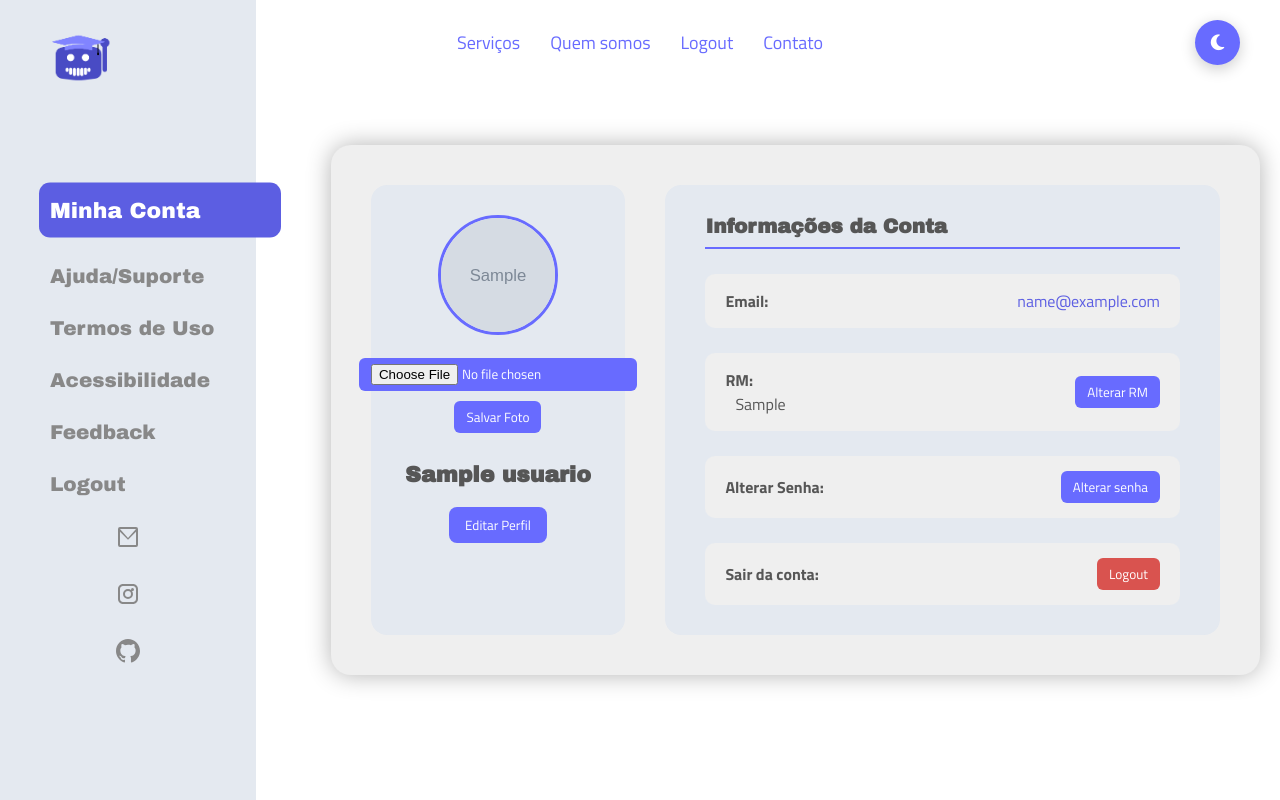
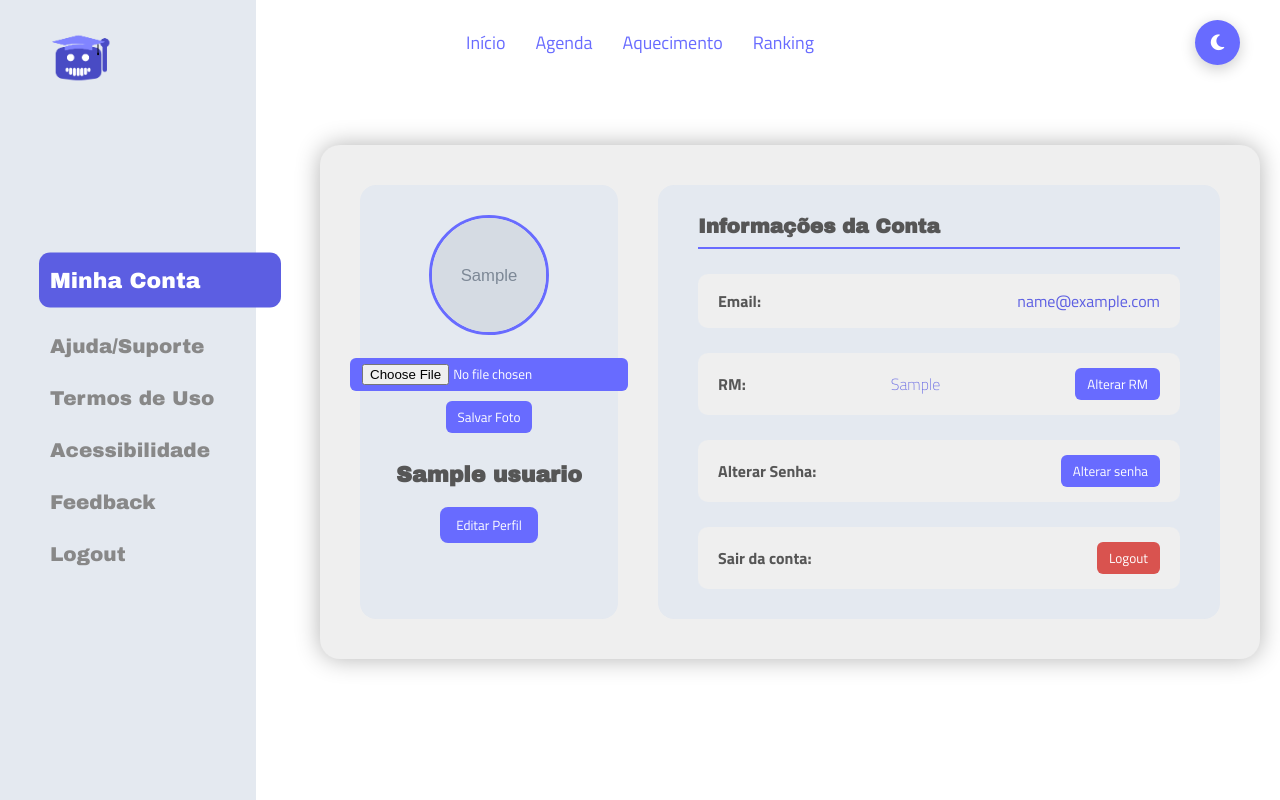
Before and after one commit to solontec/Projeto-Fala.i, a PHP site: page /mensagem/PaginaConta.php in a window 1280 px wide. Run offline with PHP 8.4, Linux system fonts and the light colour scheme; the visitor is signed in with stand-in values (Sample User, id 1); tables that the repository leaves empty or names only in its code hold one stand-in row (values such as "Sample post"); grey boxes marked "Sample" are stand-in pictures; some libraries are stand-ins or nearby versions.

Commit message:
ajustando links da página conta e modal de logout

```diff
--- a/public/PaginaConta.php
+++ b/public/PaginaConta.php
@@ -12,7 +12,6 @@
 
 // Buscar informações do usuário
 $stmt = $conn->prepare("SELECT nome, rm, email, imagem_usuario FROM usuarios WHERE id = ?");
-
 $stmt->bind_param("i", $id);
 $stmt->execute();
 $result = $stmt->get_result();
@@ -24,16 +23,13 @@
 }
 ?>
 
-
 <!DOCTYPE html>
-<html lang="pt-br" >
-
+<html lang="pt-br">
 <head>
   <meta charset="UTF-8" />
   <meta name="viewport" content="width=device-width, initial-scale=1.0" />
   <script>
     (function () {
-
       const savedTheme = localStorage.getItem('theme');
       const systemTheme = window.matchMedia('(prefers-color-scheme: dark)').matches ? 'dark' : 'light';
       const theme = savedTheme || systemTheme;
@@ -45,8 +41,71 @@
   <link rel="stylesheet" href="https://cdnjs.cloudflare.com/ajax/libs/font-awesome/6.5.0/css/all.min.css">
   <script src="https://kit.fontawesome.com/345c519b8f.js" crossorigin="anonymous"></script>
   <link rel="stylesheet" href="static/PaginaConta/PaginaConta.css">
-  <link rel="shortcut icon" href="{{ url_for('static', filename='img/logo.png') }}" type="image/x-icon">
-  <script src="static/PaginaConta/PaginaConta.js"></script>
+  <script src="static/PaginaConta/PaginaConta.js" defer></script>
+
+  <style>
+    /* ====== ESTILOS DO MODAL ====== */
+    .modal-overlay {
+      display: none;
+      position: fixed;
+      top: 0; left: 0;
+      width: 100%; height: 100%;
+      background: rgba(0, 0, 0, 0.6);
+      justify-content: center;
+      align-items: center;
+      z-index: 999;
+    }
+
+    .modal {
+      background: var(--bg-color, #fff);
+      color: var(--text-color, #333);
+      padding: 25px;
+      border-radius: 10px;
+      text-align: center;
+      width: 90%;
+      max-width: 400px;
+      box-shadow: 0 0 20px rgba(0,0,0,0.3);
+      animation: fadeIn 0.2s ease;
+    }
+
+    .modal h3 {
+      margin-bottom: 15px;
+      font-size: 20px;
+    }
+
+    .modal-buttons {
+      display: flex;
+      justify-content: center;
+      gap: 15px;
+      margin-top: 20px;
+    }
+
+    .btn-cancelar {
+      background: #ccc;
+      color: #222;
+      border: none;
+      padding: 10px 20px;
+      border-radius: 6px;
+      cursor: pointer;
+    }
+
+    .btn-confirmar {
+      background: #e74c3c;
+      color: white;
+      border: none;
+      padding: 10px 20px;
+      border-radius: 6px;
+      cursor: pointer;
+    }
+
+    .btn-confirmar:hover { background: #c0392b; }
+    .btn-cancelar:hover { background: #b0b0b0; }
+
+    @keyframes fadeIn {
+      from { opacity: 0; transform: scale(0.95); }
+      to { opacity: 1; transform: scale(1); }
+    }
+  </style>
 </head>
 
 <body>
@@ -54,7 +113,7 @@
     <div class="item-lista">
       <ul>
         <li id="principal">Minha Conta</li>
-      <li><a href="/suporte">Ajuda/Suporte</a></li>
+        <li><a href="PaginaSuporte.php">Ajuda/Suporte</a></li>
         <li><a href="/termos_config">Termos de Uso</a></li>
         <li>Acessibilidade</li>
         <li>Feedback</li>
@@ -63,46 +122,24 @@
     </div>
 
     <div class="icon-lista">
-    <a href="https://mail.google.com/mail/u/0/#inbox?compose=CllgCJlKnNzzslPCvBlmcdPlXcrjSnrVjhMLZMrWRJCgkFRdNlpTgcnsTFLPSKbWMZCpsTcjKfL"
-      target="_blank" rel="noopener noreferrer">
-      <svg xmlns="http://www.w3.org/2000/svg" width="24" height="24" fill="#888" viewBox="0 0 24 24">
-        <path
-          d="M2 4a2 2 0 0 1 2-2h16a2 2 0 0 1 2 2v16a2 2 0 0 1-2 2H4a2 2 0 0 1-2-2V4zm2 0v.01L12 13l8-8.99V4H4zm0 2.828V20h16V6.828l-8 8-8-8z" />
-      </svg>
-    </a>
-
-    <a href="https://instagram.com" target="_blank" aria-label="Instagram">
-      <svg xmlns="http://www.w3.org/2000/svg" width="24" height="24" fill="#626262" viewBox="0 0 24 24">
-        <path
-          d="M7 2C4.243 2 2 4.243 2 7v10c0 2.757 2.243 5 5 5h10c2.757 0 5-2.243 5-5V7c0-2.757-2.243-5-5-5H7zm10 2c1.654 0 3 1.346 3 3v10c0 1.654-1.346 3-3 3H7c-1.654 0-3-1.346-3-3V7c0-1.654 1.346-3 3-3h10zM12 7a5 5 0 100 10 5 5 0 000-10zm0 2a3 3 0 110 6 3 3 0 010-6zm4.5-3a1.5 1.5 0 100 3 1.5 1.5 0 000-3z" />
-      </svg>
-    </a>
-
-    <a href="https://github.com" target="_blank" aria-label="GitHub">
-      <svg xmlns="http://www.w3.org/2000/svg" width="24" height="24" fill="#626262" viewBox="0 0 24 24">
-        <path
-          d="M12 0C5.371 0 0 5.373 0 12c0 5.303 3.438 9.8 8.207 11.387.6.111.793-.26.793-.577 0-.285-.01-1.04-.016-2.04-3.338.726-4.042-1.612-4.042-1.612-.546-1.387-1.333-1.756-1.333-1.756-1.09-.744.083-.729.083-.729 1.205.086 1.838 1.236 1.838 1.236 1.07 1.834 2.809 1.304 3.495.997.108-.775.419-1.305.762-1.604-2.665-.303-5.466-1.335-5.466-5.932 0-1.31.469-2.381 1.236-3.221-.124-.303-.536-1.524.117-3.176 0 0 1.008-.322 3.3 1.23a11.53 11.53 0 013.006-.404c1.02.005 2.045.138 3.006.404 2.29-1.553 3.297-1.23 3.297-1.23.655 1.653.243 2.874.119 3.176.77.84 1.235 1.911 1.235 3.221 0 4.61-2.804 5.625-5.475 5.921.43.372.823 1.102.823 2.222 0 1.604-.014 2.896-.014 3.293 0 .319.192.694.801.576C20.565 21.796 24 17.299 24 12c0-6.627-5.373-12-12-12z" />
-      </svg>
-    </a>
+      <!-- ícones omitidos para brevidade -->
     </div>
   </div>
 
   <nav>
     <div class="nav-left">
       <a href="PaginaInicial.php">
-        <img  src="assets/img/logo.png " alt="Logo do Chatbot" id="logo" class="logo"
-        width="60px">
+        <img src="assets/img/logo.png" alt="Logo do Chatbot" id="logo" class="logo" width="60px">
       </a>
     </div>
     <button class="mobile-menu-toggle" onclick="toggleMobileMenu()">☰</button>
     <ul class="nav-menu" id="nav-menu">
-      <li><a href="PaginaInicial.php">Serviços</a></li>
-      <li><a href="PaginaCadastro.html">Quem somos</a></li>
-      <li><a href="{{ url_for('auth.logout') }}">Logout</a></li>
-      <li><a href="PaginaInicial.html">Contato</a></li>
+      <li><a href="PaginaInicial.php">Início</a></li>
+      <li><a href="PaginaAgenda.php">Agenda</a></li>
+      <li><a href="PaginaAquecimento.php">Aquecimento</a></li>
+      <li><a href="PaginaRanking.php">Ranking</a></li>
     </ul>
     <div class="nav-right">
-      <!-- Botão de Toggle do Modo Escuro -->
       <button id="toggle-dark-mode" class="toggle-mode" title="Alternar modo escuro">
         <i class="fas fa-moon" id="theme-icon"></i>
       </button>
@@ -110,17 +147,13 @@
   </nav>
 
   <div class="tudo">
-    <<div class="perfil-container">
+    <div class="perfil-container">
       <div class="perfil-lateral">
         <div class="foto">
           <?php if (!empty($usuario["imagem_usuario"])): ?>
-        <img src="../<?= htmlspecialchars($usuario["imagem_usuario"]) ?>"
-            alt="Foto do usuário"
-            class="foto-perfil">
+            <img src="../<?= htmlspecialchars($usuario["imagem_usuario"]) ?>" alt="Foto do usuário" class="foto-perfil">
           <?php else: ?>
-        <img src="../assets/user-placeholder.png"
-            alt="Sem foto"
-            class="foto-perfil">
+            <img src="../assets/user-placeholder.png" alt="Sem foto" class="foto-perfil">
           <?php endif; ?>
         </div>
 
@@ -142,8 +175,8 @@
         </div>
 
         <div class="info-card">
-      <label>RM: <p id="rm"><?= htmlspecialchars($usuario["rm"]) ?></p></label>
-
+          <label>RM:</label>
+          <p id="rm"><?= htmlspecialchars($usuario["rm"]) ?></p>
           <button>Alterar RM</button>
         </div>
 
@@ -154,14 +187,46 @@
 
         <div class="info-card danger-zone">
           <label>Sair da conta:</label>
-      <form action="../Controller/LogoutController.php" method="POST">
-        <button type="submit" class="logout-btn">Logout</button>
+          <button type="button" class="logout-btn" id="abrirModalLogout">Logout</button>
+        </div>
+      </div>
+    </div>
+  </div>
+
+  <!-- ===== MODAL DE CONFIRMAÇÃO DE LOGOUT ===== -->
+  <div class="modal-overlay" id="modalLogout">
+    <div class="modal">
+      <h3>Tem certeza que deseja sair da conta?</h3>
+      <div class="modal-buttons">
+        <button class="btn-cancelar" id="cancelarLogout">Cancelar</button>
+        <form action="../Controller/LogoutController.php" method="POST" style="display:inline;">
+          <button type="submit" class="btn-confirmar">Sim, sair</button>
         </form>
       </div>
     </div>
   </div>
 
-  <script src="{{ url_for('static', filename='PaginaConta/PaginaConta.js') }}"></script>
+  <script>
+    // Script para abrir e fechar o modal
+    const modal = document.getElementById('modalLogout');
+    const btnAbrir = document.getElementById('abrirModalLogout');
+    const btnCancelar = document.getElementById('cancelarLogout');
+
+    btnAbrir.addEventListener('click', () => {
+      modal.style.display = 'flex';
+    });
+
+    btnCancelar.addEventListener('click', () => {
+      modal.style.display = 'none';
+    });
+
+    // Fechar o modal ao clicar fora dele
+    window.addEventListener('click', (e) => {
+      if (e.target === modal) {
+        modal.style.display = 'none';
+      }
+    });
+  </script>
+
 </body>
-
 </html>
```
Also changed, not shown: tcc.db. Lines whose indentation alone changed are shown as unchanged.
